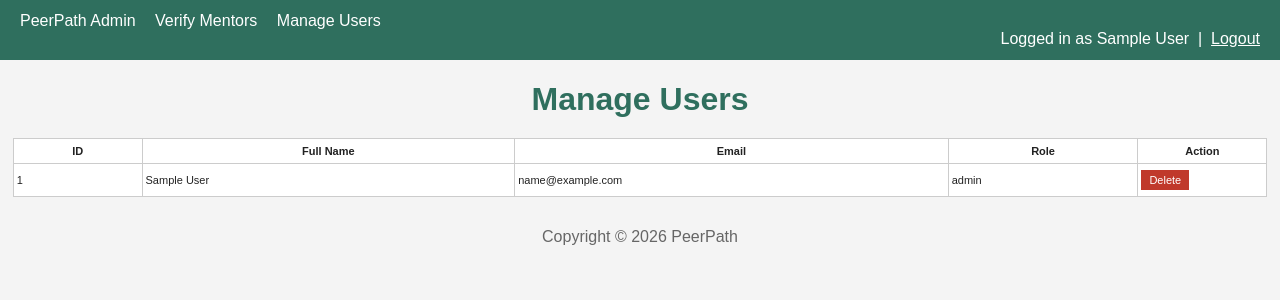
After one commit to tasaufBD/Find_a_Mentor, a PHP site: page /admin_manage_users.php in a window 1280 px wide. The commit adds this page. Shown: the top 300 px of the page. Run offline with PHP 8.4, Linux system fonts and the light colour scheme; the visitor is signed in with stand-in values (Sample User, id 1).

Commit message:
Add admin manage users and update verify mentors

```diff
--- /dev/null
+++ b/admin_manage_users.php
@@ -0,0 +1,99 @@
+<?php
+session_start();
+
+if (!isset($_SESSION["user_id"]) || $_SESSION["role"] !== "admin") {
+    header("Location: login.php");
+    exit();
+}
+
+include("db.php");
+
+$message = "";
+
+// Handle Delete Request
+if ($_SERVER["REQUEST_METHOD"] == "POST" && isset($_POST["action"]) && $_POST["action"] == "delete") {
+    $userIdToDelete = $_POST["user_id"];
+
+    // Prevent admin from deleting themselves
+    if ($userIdToDelete == $_SESSION["user_id"]) {
+        $message = "Error: You cannot delete your own admin account.";
+    } else {
+        $stmt = mysqli_prepare($conn, "DELETE FROM users WHERE user_id = ?");
+        mysqli_stmt_bind_param($stmt, "i", $userIdToDelete);
+
+        if (mysqli_stmt_execute($stmt)) {
+            $message = "User deleted successfully.";
+        } else {
+            $message = "Error deleting user.";
+        }
+    }
+}
+
+// Fetch all users from the database
+$sql = "SELECT user_id, full_name, email, role FROM users ORDER BY full_name ASC";
+$result = mysqli_query($conn, $sql);
+?>
+
+<!DOCTYPE html>
+<html>
+<head>
+    <title>Manage Users - PeerPath</title>
+    <link rel="stylesheet" href="style.css">
+</head>
+<body>
+
+<div class="navbar">
+    <div class="nav-links">
+        <a href="admin_dashboard.php">PeerPath Admin</a>
+        <a href="admin_verify_mentors.php">Verify Mentors</a>
+        <a href="admin_manage_users.php">Manage Users</a>
+    </div>
+    <div class="nav-user">
+        Logged in as <?php echo htmlspecialchars($_SESSION["full_name"]); ?>
+        &nbsp;|&nbsp;
+        <a href="logout.php">Logout</a>
+    </div>
+</div>
+
+<div class="container" style="max-width: 98%; width: 100%;">
+
+    <h1 style="text-align: center; color: #2f6f5e; margin-bottom: 20px;">Manage Users</h1>
+
+    <?php if ($message != ""): ?>
+    <div style="text-align: center; margin-bottom: 15px; color: green; font-weight: bold;">
+        <?php echo htmlspecialchars($message); ?>
+    </div>
+    <?php endif; ?>
+
+    <table class="table-basic" style="width: 100%; margin: 0 auto; table-layout: fixed;">
+        <tr>
+            <th style="width: 10%;">ID</th>
+            <th style="width: 30%;">Full Name</th>
+            <th style="width: 35%;">Email</th>
+            <th style="width: 15%;">Role</th>
+            <th style="width: 10%;">Action</th>
+        </tr>
+
+        <?php while ($row = mysqli_fetch_assoc($result)): ?>
+        <tr>
+            <td><?php echo htmlspecialchars($row["user_id"]); ?></td>
+            <td><?php echo htmlspecialchars($row["full_name"]); ?></td>
+            <td><?php echo htmlspecialchars($row["email"]); ?></td>
+            <td><?php echo htmlspecialchars($row["role"]); ?></td>
+            <td>
+                <form method="post" onsubmit="return confirm('Are you sure you want to delete this user?');" style="margin: 0;">
+                    <input type="hidden" name="user_id" value="<?php echo $row["user_id"]; ?>">
+                    <input type="hidden" name="action" value="delete">
+                    <input type="submit" value="Delete" class="btn btn-danger" style="padding: 4px 8px; font-size: 11px;">
+                </form>
+            </td>
+        </tr>
+<?php endwhile; ?>
+    </table>
+
+</div>
+
+<p class="site-footer">Copyright &copy; <?php echo date("Y"); ?> PeerPath</p>
+
+</body>
+</html>
--- a/style.css
+++ b/style.css
@@ -28,16 +28,19 @@ a {
 
 /* Basic page layout */
 .container {
-    width: 90%;
-    max-width: 800px;
-    margin: 20px auto;
+    width: 98%;
+    max-width: 100%;
+    margin: 10px auto;
 }
 
 .card {
     background-color: white;
     border: 1px solid #cccccc;
-    padding: 20px;
+    padding: 10px;
     margin-bottom: 20px;
+    width: 100%;
+    box-sizing: border-box;
+    overflow: hidden;
 }
 
 .form-box {
@@ -147,13 +150,16 @@ a {
     width: 100%;
     border-collapse: collapse;
     background-color: white;
+    table-layout: fixed; /* এটি টেবিলকে ছড়াতে দেবে না */
 }
 
 .table-basic th,
 .table-basic td {
     border: 1px solid #cccccc;
-    padding: 8px;
-    text-align: left;
+    padding: 6px 3px; /* প্যাডিং কমিয়ে দেওয়া হলো যাতে জায়গা বেশি পায় */
+    font-size: 11px; /* ফন্ট সাইজ একটু ছোট করা হলো যাতে বড় লেখাগুলো সহজে ফিক্সড জায়গায় বসে যায় */
+    word-wrap: break-word; /* বড় ইমেইল বা টেক্সট ভেঙে নিচে নেমে যাবে, বাইরে যাবে না */
+    overflow: hidden;
 }
 
 /* Status text - verification status and session status */
```
Also changed, not shown: admin_verify_mentors.php (+3 -7 lines), 1 other file.
